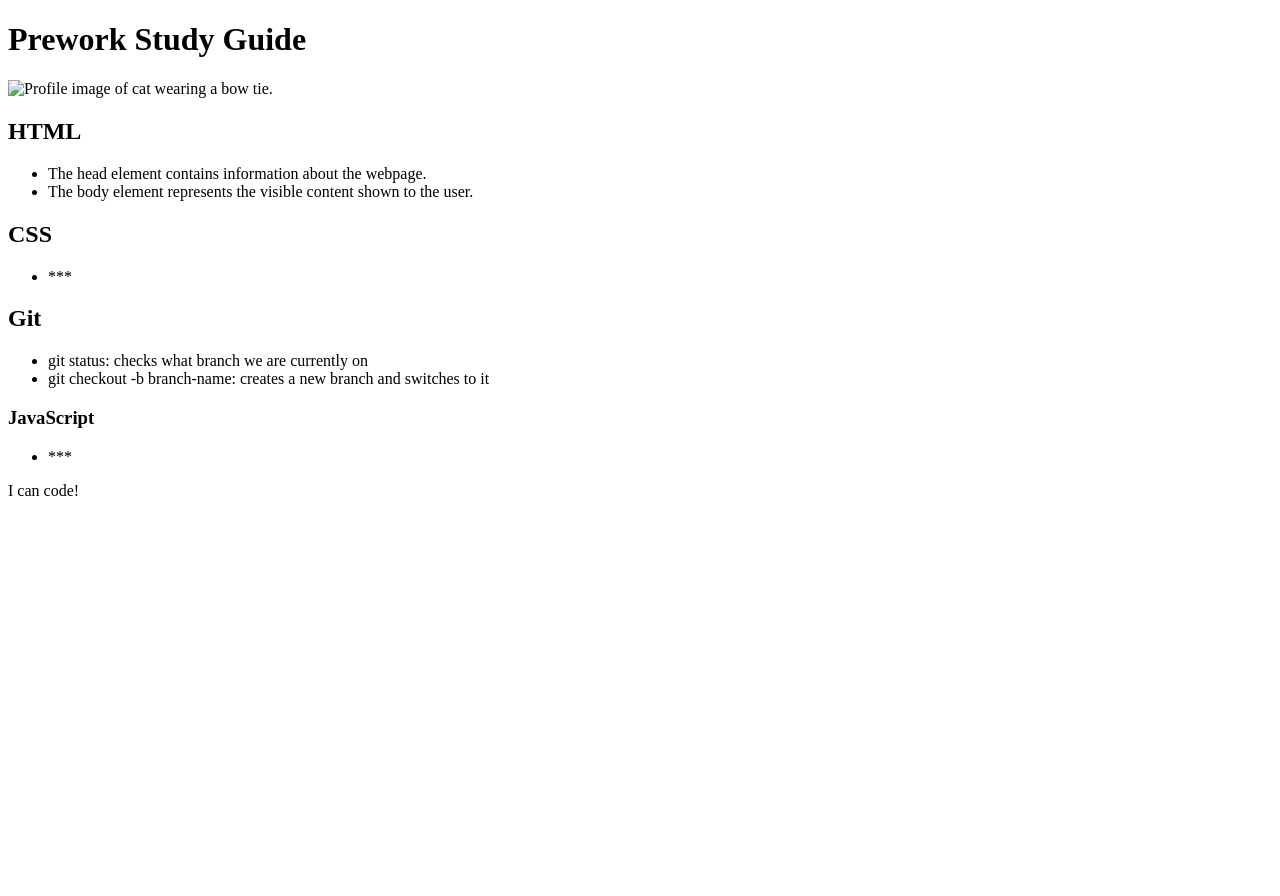
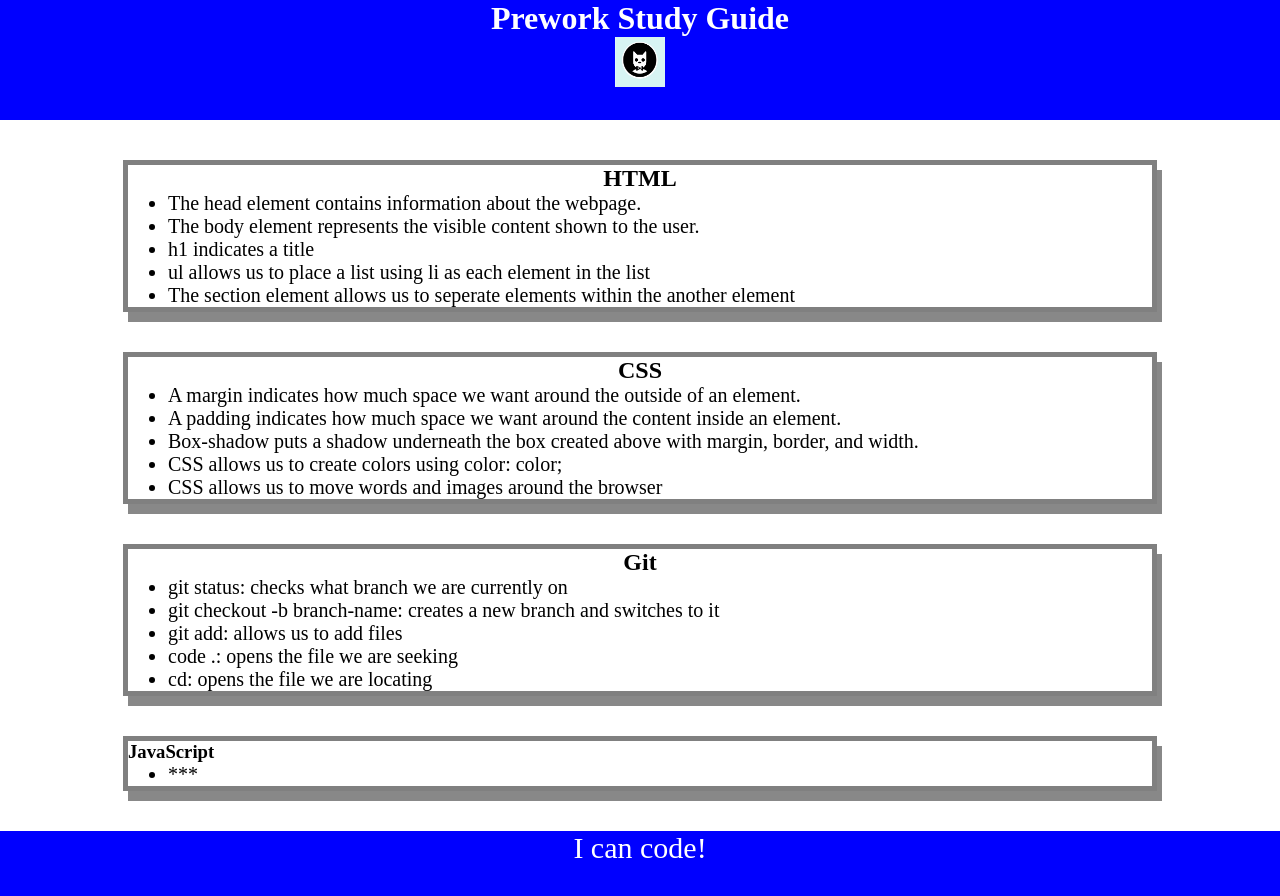
Before and after one commit to Phypai/prework-study-guide, a plain HTML site: page index.html in a window 1280 px wide. Before the commit the page ends 800 px from the top, so only its background shows below. Drawn offline with Linux system fonts and the light colour scheme; files whose address does not match are found by name.

Commit message:
added CSS to project

```diff
--- a/index.html
+++ b/index.html
@@ -4,13 +4,13 @@
     <meta charset="UTF-8" />
     <meta http-equiv="X-UA-Compatible" content="IE=edge" />
     <meta name="viewport" content="width=device-width, initial-scale=1.0" />
+    <link rel="stylesheet" href="C:\Users\Ryan\bootcamp\study-guide\style.css">
     <title>Prework Study Guide</title>
   </head>
   <body>
-    <header id="header">
     <header id="top">
       <h1>Prework Study Guide</h1>
-      <img src="./assets/bowtie-cat.png" alt="Profile image of cat wearing a bow tie." />
+      <img src="C:\Users\Ryan\bootcamp\study-guide\bowtie-cat.png" alt="Profile image of cat wearing a bow tie." />
     </header>
     <main>
       <section class="card" id="html-section">
@@ -18,12 +18,19 @@
         <ul>
           <li>The head element contains information about the webpage.</li>
           <li>The body element represents the visible content shown to the user.</li>
+          <li>h1 indicates a title</li>
+          <li>ul allows us to place a list using li as each element in the list</li>
+          <li>The section element allows us to seperate elements within the another element</li>
         </ul>
       </section>
       <section class="card" id="css-section">
         <h2>CSS</h2>
         <ul>
-          <li>***</li>
+          <li>A margin indicates how much space we want around the outside of an element.</li>
+          <li> A padding indicates how much space we want around the content inside an element.</li>
+          <li>Box-shadow puts a shadow underneath the box created above with margin, border, and width.</li>
+          <li>CSS allows us to create colors using color: color;</li>
+          <li>CSS allows us to move words and images around the browser</li>
         </ul>
       </section>
       <section class="card" id="git-section">
@@ -31,6 +38,9 @@
         <ul>
           <li>git status: checks what branch we are currently on</li>
           <li>git checkout -b branch-name: creates a new branch and switches to it</li>
+          <li>git add: allows us to add files</li>
+          <li>code .: opens the file we are seeking</li>
+          <li>cd: opens the file we are locating</li>
         </ul>
       </section>
       <section class="card" id="javascript-section">
@@ -39,7 +49,6 @@
           <li>***</li>
         </ul>
       </section>
-      <!-- Student code goes here -->
     </main>
 
     <footer>
--- /dev/null
+++ b/style.css
@@ -0,0 +1,41 @@
+* {
+    margin:0;
+    padding:0;
+}
+
+header,
+footer {
+width: 100%;
+height:120px;
+background-color:blue;
+color:white;
+}
+
+h1,
+h2 {
+    text-align: center;
+}
+
+img {
+    display: block;
+    height: 50px;
+    width: 50px;
+    margin-left: auto;
+    margin-right: auto;
+}
+
+ul {
+    padding-left: 40px;
+    font-size: 20px;
+}
+
+p {
+    text-align: center;
+    font-size: 30px;
+}
+.card {
+    width: 80%;
+    margin: 40px auto;
+    border: 5px solid gray;
+    box-shadow: 5px 10px #888888;
+}
```
